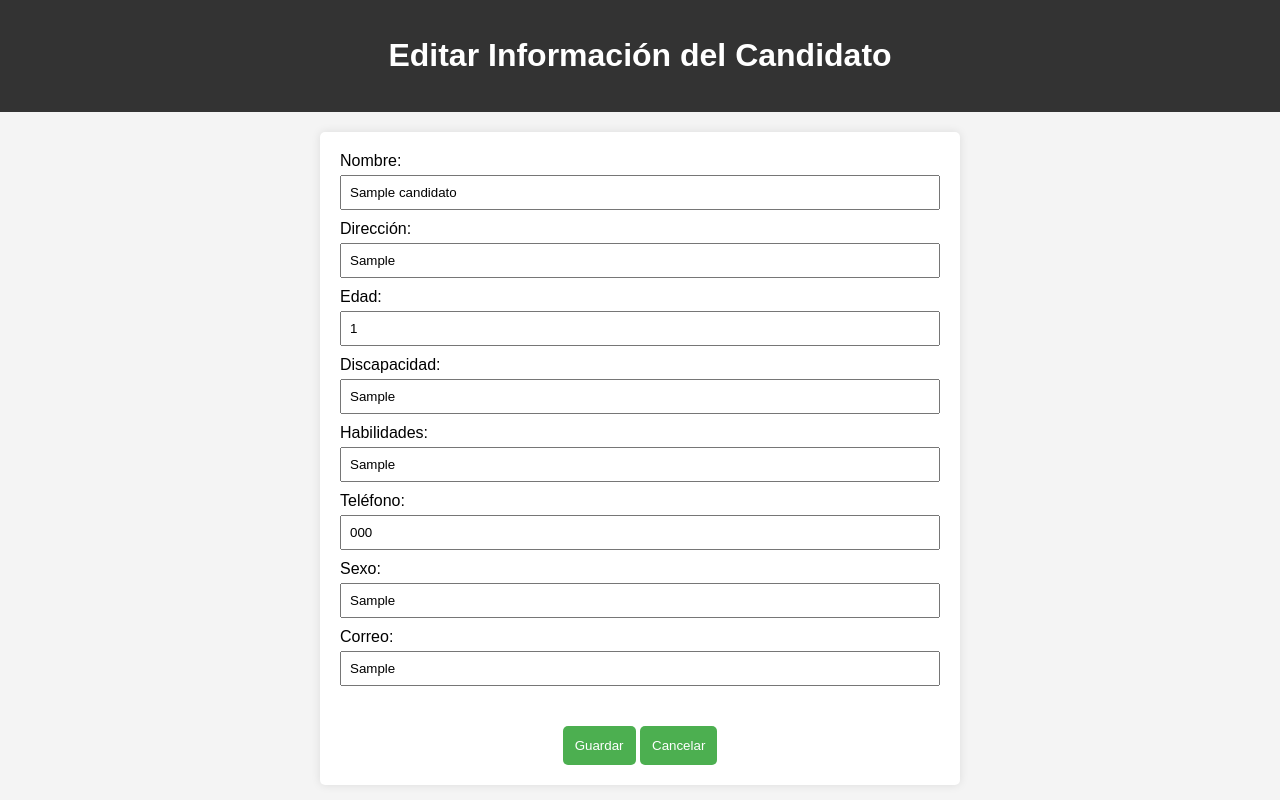
After one commit to Vianey25/Heroeswork, a PHP site: page /candidato/editar.php?id=1 in a window 1280 px wide. The commit adds this page. Run offline with PHP 8.4, Linux system fonts and the light colour scheme; tables that the repository leaves empty hold one stand-in row (values such as "Sample post").

Commit message:
editar, y visualizar perfil

```diff
--- /dev/null
+++ b/HerosWork/candidato/editar.php
@@ -0,0 +1,125 @@
+<!DOCTYPE html>
+<html lang="es">
+<head>
+    <meta charset="UTF-8">
+    <meta name="viewport" content="width=device-width, initial-scale=1.0">
+    <title>Editar Información del Candidato</title>
+    <style>
+        body {
+            margin: 0;
+            padding: 0;
+            font-family: Arial, sans-serif;
+            background-color: #f4f4f4;
+        }
+
+        header {
+            background-color: #333;
+            color: white;
+            padding: 1em;
+            text-align: center;
+        }
+
+        main {
+            padding: 20px;
+            max-width: 600px;
+            margin: 0 auto;
+            background-color: #fff;
+            border-radius: 5px;
+            box-shadow: 0 0 10px rgba(0, 0, 0, 0.1);
+            margin-top: 20px;
+        }
+
+        label {
+            display: block;
+            margin-bottom: 5px;
+        }
+
+        input {
+            width: 100%;
+            padding: 8px;
+            margin-bottom: 10px;
+            box-sizing: border-box;
+        }
+
+        button {
+            background-color: #4caf50;
+            color: white;
+            padding: 12px;
+            border: none;
+            cursor: pointer;
+            border-radius: 5px;
+            display: block;
+            margin-top: 10px;
+        }
+
+        button:hover {
+            background-color: #45a049;
+        }
+    </style>
+</head>
+<body>
+    <header>
+        <h1>Editar Información del Candidato</h1>
+    </header>
+
+    <main>
+        <?php
+            // Incluir el archivo de conexión
+            include('conexion.php');
+
+            // Obtener el ID del candidato de la URL
+            $candidatoID = $_GET['id'];
+
+            // Consulta para obtener datos del candidato específico (sin la contraseña)
+            $consultaCandidato = "SELECT id_candidato, id_escuela, nombre, direccion, edad, discapacidad, habilidades, telefono, sexo, correo FROM Candidato WHERE id_candidato = $candidatoID";
+            $resultadoCandidato = $conexion->query($consultaCandidato);
+
+            // Mostrar el formulario para la edición de la información
+            if ($resultadoCandidato->num_rows > 0) {
+                $filaCandidato = $resultadoCandidato->fetch_assoc();
+        ?>
+                <form action="guardar_edicion.php" method="post">
+                    <label for="nombre">Nombre:</label>
+                    <input type="text" name="nombre" value="<?php echo $filaCandidato['nombre']; ?>">
+
+                    <label for="direccion">Dirección:</label>
+                    <input type="text" name="direccion" value="<?php echo $filaCandidato['direccion']; ?>">
+
+                    <label for="edad">Edad:</label>
+                    <input type="text" name="edad" value="<?php echo $filaCandidato['edad']; ?>">
+
+                    <label for="discapacidad">Discapacidad:</label>
+                    <input type="text" name="discapacidad" value="<?php echo $filaCandidato['discapacidad']; ?>">
+
+                    <label for="habilidades">Habilidades:</label>
+                    <input type="text" name="habilidades" value="<?php echo $filaCandidato['habilidades']; ?>">
+
+                    <label for="telefono">Teléfono:</label>
+                    <input type="text" name="telefono" value="<?php echo $filaCandidato['telefono']; ?>">
+
+                    <label for="sexo">Sexo:</label>
+                    <input type="text" name="sexo" value="<?php echo $filaCandidato['sexo']; ?>">
+
+                    <label for="correo">Correo:</label>
+                    <input type="text" name="correo" value="<?php echo $filaCandidato['correo']; ?>">
+
+                    <input type="hidden" name="id_candidato" value="<?php echo $candidatoID; ?>">
+
+         <div style="text-align: center; margin-top: 20px;">
+
+
+                    <button type="submit" style="display: inline-block; vertical-align: middle;">Guardar</button>
+                    <button onclick="window.location.href='perfil.php?id=<?php echo $candidatoID; ?>'" style="display: inline-block; vertical-align: middle;">Cancelar</button>
+                    </div>
+                </form>
+        <?php
+            } else {
+                echo "No se encontró información del candidato.";
+            }
+
+            // Cerrar la conexión
+            $conexion->close();
+        ?>
+    </main>
+</body>
+</html>
```
Also changed, not shown: HerosWork/candidato/guardar_edicion.php (added, +36 -0 lines), HerosWork/candidato/perfil.php (+37 -14 lines).
